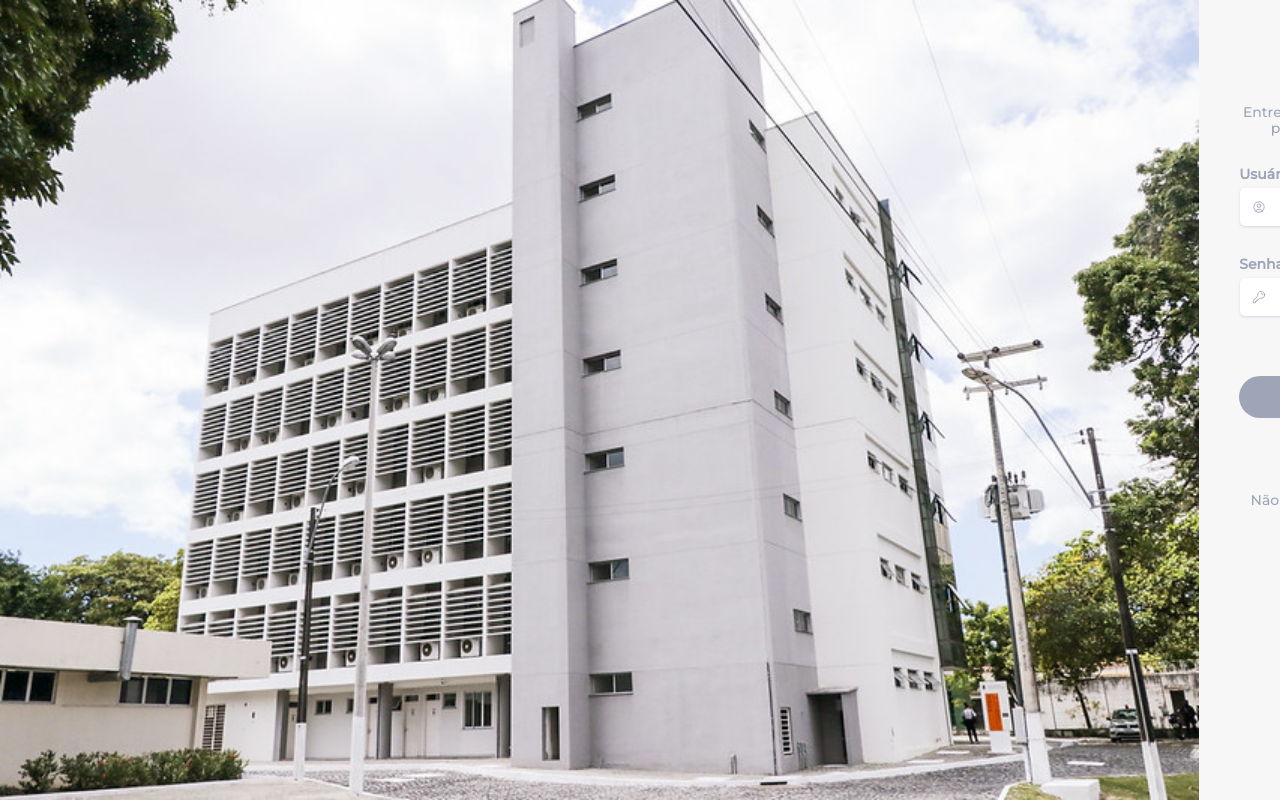
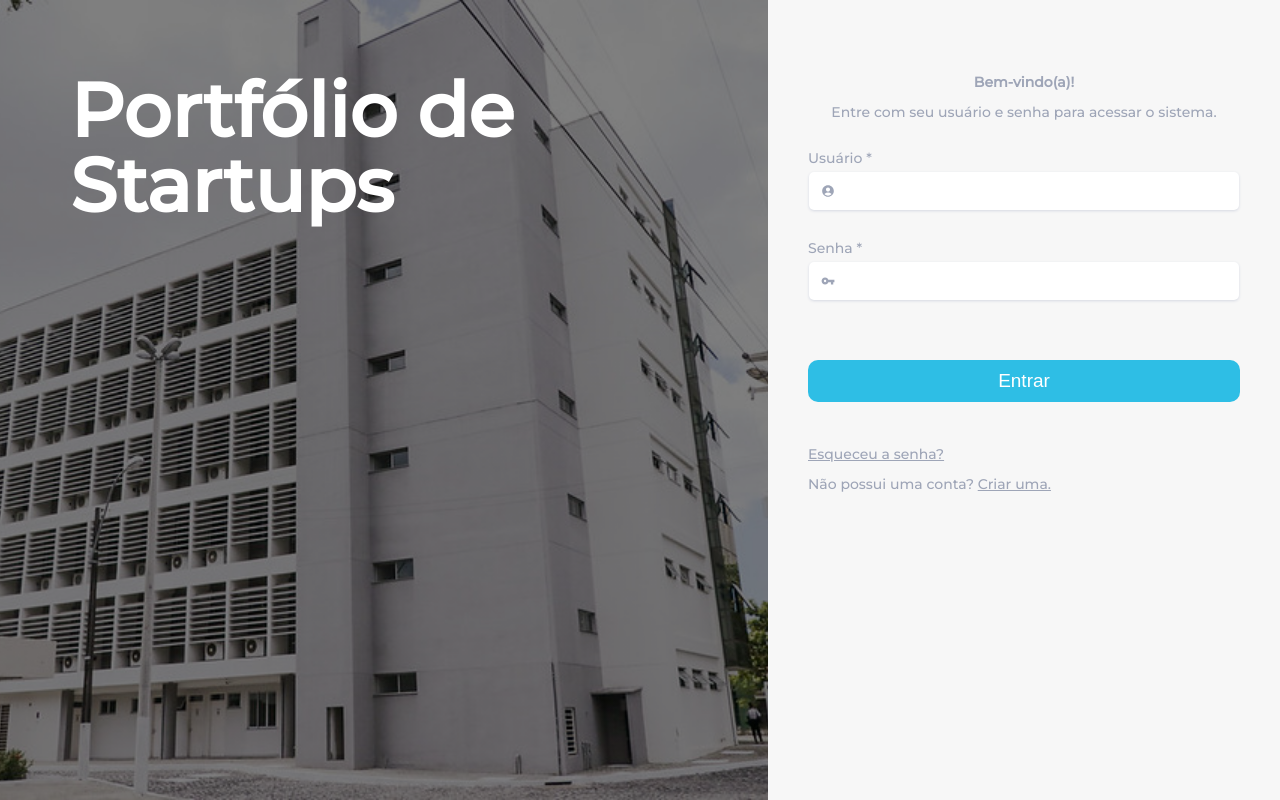
Before and after one commit to joicenunes/VitrineEmpreende, a React (Create React App) app in the folder client/: page / in a window 1280 px wide. Built offline with nearby package versions, Linux system fonts and the light colour scheme.

Commit message:
Transformando botão em componente + Adicionando efeito na imagem do login

```diff
--- a/client/src/App.css
+++ b/client/src/App.css
@@ -1,6 +1,7 @@
 @import url('https://fonts.googleapis.com/css2?family=Montserrat:wght@500&display=swap');
 
 .app {
+  background-color: #F7F7F7;
   width: 100vw;
   height: 100vh;;
   color: #9ea5b7 !important;
@@ -9,18 +10,6 @@
   font-weight: 500;
   font-size: 14px;
   line-height: 16px;
-}
-
-.form-button button {
-  border: none;
-  outline: none;
-  background-color: #9ea5b7;
-  color: white;
-  font-size: 19px;
-  width: 100%;
-  margin: 30px 0;
-  padding: 10px;
-  border-radius: 35px;
 }
 
 .form-links a {
@@ -48,7 +37,6 @@ a {
 }
 
 .page-content {
-  background-color: #F7F7F7;
   padding-top: 80px;
 }
 
--- /dev/null
+++ b/client/src/Components/Button/index.js
@@ -0,0 +1,51 @@
+import React from 'react';
+import './style.css';
+
+export default function Button(props) {
+  const setButtonStyle = () => {
+    let style = {};
+
+    if (props.outline) {
+      style.borderStyle = 'solid';
+      style.borderWidth = '1px';
+      switch (props.color) {
+        case 'primary':
+          style.color = '#2EBEE5';
+          style.borderColor = '#2EBEE5';
+          break;
+        case 'secondary':
+          style.color = '#9ea5b7';
+          style.borderColor = '#9ea5b7';
+          break;
+        default:
+          break;
+      }
+    } else {
+      switch (props.color) {
+        case 'primary':
+          style.color = '#fff';
+          style.backgroundColor = '#2EBEE5';
+          break;
+        case 'secondary':
+          style.backgroundColor = '#9ea5b7';
+          break;
+        default:
+          break;
+      }
+    }
+
+    return style;
+  }
+  return (
+    <div className='form-button'>
+      <button
+        className='button'
+        style={setButtonStyle()}
+        onClick={props.onClickButton}
+        type='submit'
+      >
+        { props.children }
+      </button>
+    </div>
+  );
+}
--- /dev/null
+++ b/client/src/Components/Button/style.css
@@ -0,0 +1,11 @@
+.form-button button {
+  box-sizing: border-box;
+  border: none;
+  outline: none;
+  color: white;
+  font-size: 19px;
+  width: 100%;
+  margin: 30px 0;
+  padding: 10px;
+  border-radius: 10px;
+}
--- a/client/src/Components/InputText/style.css
+++ b/client/src/Components/InputText/style.css
@@ -1,10 +1,6 @@
 .form-item {
   margin: 0;
   text-align: left;
-}
-
-.form-item label {
-  font-weight: bold;
 }
 
 .form-item-field {
--- a/client/src/Pages/Logon/index.js
+++ b/client/src/Pages/Logon/index.js
@@ -3,17 +3,20 @@ import { Link } from 'react-router-dom';
 
 import empreendeImg from '../../Assets/ft_condominio.png';
 
-import { HiOutlineUserCircle, HiOutlineKey } from 'react-icons/hi2';
+import { MdAccountCircle, MdVpnKey } from 'react-icons/md';
 import InputText from '../../Components/InputText';
 
 // import api from '../../services/api';
 
 import './style.css';
+import Button from '../../Components/Button';
 
 export default function Logon() {
   // const [id, setId] = useState('');
 
   //   const history = useHistory();
+
+  const imageConfig = `linear-gradient(rgba(0, 0, 0, 0.5), rgba(0, 0, 0, 0.5)), url(${empreendeImg})`;
 
   const handleLogin = async (evt) => {
     evt.preventDefault();
@@ -31,11 +34,14 @@ export default function Logon() {
 
   return (
     <div className='login'>
-      <div className='login-image'>
-        <img
-          src={empreendeImg}
-          alt='Empreende UFC'
-        />
+      <div
+        className='login-image'
+        style={{ backgroundImage: imageConfig }}
+        alt='Empreende UFC'
+      >
+        <div className='login-image-title'>
+          Portfólio de Startups
+        </div>
       </div>
       <div className='login-form'>
         <form
@@ -50,24 +56,24 @@ export default function Logon() {
           <p>Entre com seu usuário e senha para acessar o sistema.</p>
           <div className='login-fields'>
             <InputText
+              color='primary'
               id='username'
               label='Usuário *'
-              icon={HiOutlineUserCircle}
+              icon={MdAccountCircle}
             />
             <InputText
+              color='primary'
               id='password'
               label='Senha *'
-              icon={HiOutlineKey}
+              icon={MdVpnKey}
             />
           </div>
-          <div className='form-button'>
-            <button
-              className='button'
-              type='submit'
-            >
-              Entrar
-            </button>
-          </div>
+          <Button
+            onClickButton={(evt) => handleLogin(evt)}
+            color='primary'
+          >
+            Entrar
+          </Button>
           <div className='form-links'>
             <p>
               <Link
--- a/client/src/Pages/Logon/style.css
+++ b/client/src/Pages/Logon/style.css
@@ -7,8 +7,27 @@
   overflow: hidden;
 }
 
+.login-image {
+  background-position: center;
+  background-repeat: no-repeat;
+  background-size: cover;
+}
+
+.login-image-title {
+  color: #fff;
+  position: absolute;
+  width: 530px;
+  height: 216px;
+  left: 70px;
+  top: 73px;
+  text-align: left;
+  font-weight: 600;
+  font-size: 75px;
+  line-height: 75px;
+}
+
 .login img {
-  height: 100%;
+  /* height: 100%; */
 }
 
 .login-form {
@@ -20,6 +39,10 @@
   margin: 30px 0;
 }
 
+.form-links {
+  text-align: left;
+}
+
 @media screen and (max-width: 1024px) {
   .login-image {
     display:none;
```
